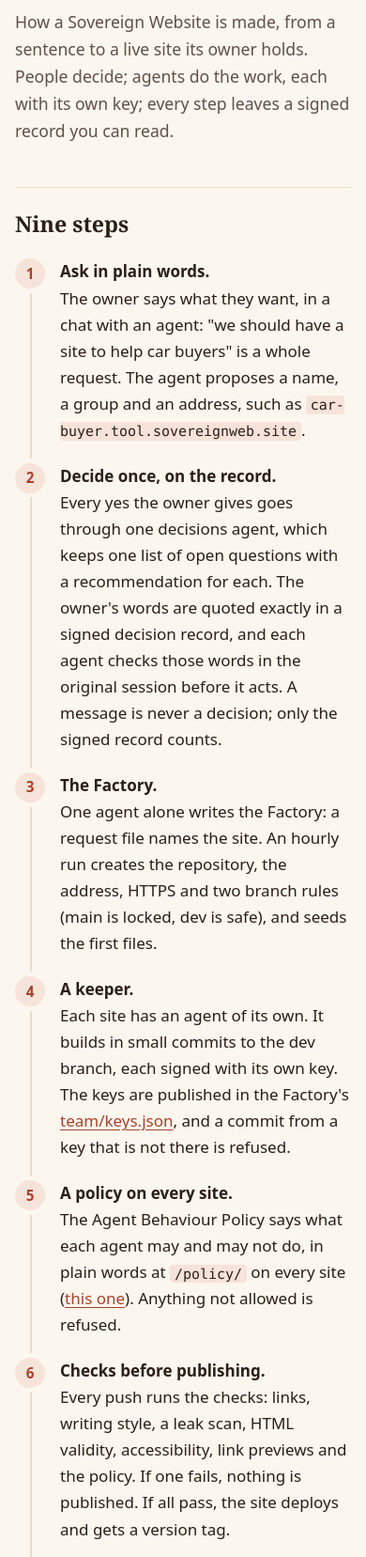
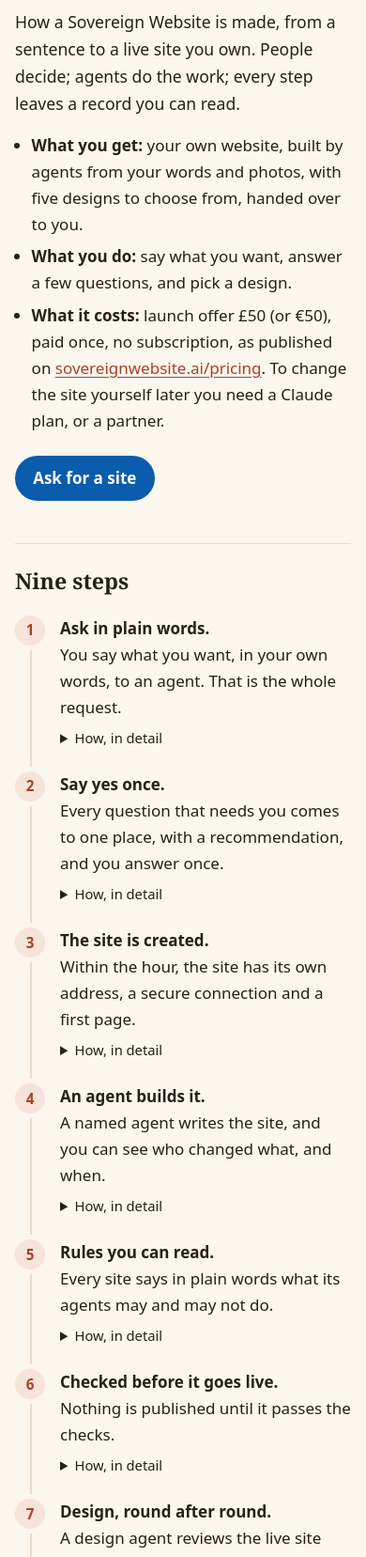
Before and after one commit to SovereignWebsite/Site__Demo__Pipeline-Demo, a plain HTML site: page site/workflow/index.html in a window 390 px wide. Shown: the part 329-1986 px from the top of the page at 94% size. Drawn offline with Linux system fonts and the light colour scheme.

Commit message:
Workflow page, design round 1: what you get, do and pay; owner first, builder detail folded; a button
design.b.rounds round 1 (bedbe41): three plain lines above the steps
(price as published on sovereignwebsite.ai/pricing.html: £50 or €50
launch offer, once); each step with a plain first sentence and the
detail under "How, in detail"; what changing the site looks like after
handover, linking a real owner's /agents/ page; "Ask for a site" as a
button at the top and the end; intro and timeline in the body colour.
The Car Buyer story ends when that site is live.

Decision: 2026-11-23__next-sites
Agent: sites.b@SovereignWebsite.dinis
Claude-Session: https://claude.ai/code/session_01Kw9UwBucXVUaNYRMcWwk67

```diff
--- a/site/workflow/index.html
+++ b/site/workflow/index.html
@@ -24,6 +24,7 @@
 <meta name="color-scheme" content="light dark">
 <link rel="icon" href="../favicon.svg" type="image/svg+xml">
 <link rel="stylesheet" href="../style.css">
+<style>.lede,.three,.table-wrap td{color:inherit}.three{padding-left:1.1rem}.three li{margin:.4rem 0}.steps details{margin:.35rem 0 .2rem}.steps summary{cursor:pointer;font-size:.92rem}.steps details p{margin:.3rem 0 0}.cta{margin:1.4rem 0}.button{display:inline-block;padding:.65rem 1.2rem;border-radius:999px;background:currentColor;text-decoration:none;font-weight:600}.button{background:#0b5cad;color:#fff}@media (prefers-color-scheme:dark){.button{background:#7ab8ff;color:#0d0f12}}</style>
 </head>
 <body>
 <a class="skip" href="#main">Skip to content</a>
@@ -59,34 +60,40 @@
 <main id="main" class="wrap">
 <p class="mark">pipeline-demo.demo.sovereignweb.site / workflow</p>
 <h1>The workflow in one page</h1>
-<p>How a Sovereign Website is made, from a sentence to a live site its owner holds. People decide; agents do the work, each with its own key; every step leaves a signed record you can read.</p>
-
+<p class="lede">How a Sovereign Website is made, from a sentence to a live site you own. People decide; agents do the work; every step leaves a record you can read.</p>
+<ul class="three">
+<li><strong>What you get:</strong> your own website, built by agents from your words and photos, with five designs to choose from, handed over to you.</li>
+<li><strong>What you do:</strong> say what you want, answer a few questions, and pick a design.</li>
+<li><strong>What it costs:</strong> launch offer £50 (or €50), paid once, no subscription, as published on <a href="https://sovereignwebsite.ai/pricing.html">sovereignwebsite.ai/pricing</a>. To change the site yourself later you need a Claude plan, or a partner.</li>
+</ul>
+<p class="cta"><a class="button" href="../request.html">Ask for a site</a></p>
 <h2>Nine steps</h2>
 <ol class="steps">
-<li><strong>Ask in plain words.</strong> The owner says what they want, in a chat with an agent: "we should have a site to help car buyers" is a whole request. The agent proposes a name, a group and an address, such as <code>car-buyer.tool.sovereignweb.site</code>.</li>
-<li><strong>Decide once, on the record.</strong> Every yes the owner gives goes through one decisions agent, which keeps one list of open questions with a recommendation for each. The owner's words are quoted exactly in a signed decision record, and each agent checks those words in the original session before it acts. A message is never a decision; only the signed record counts.</li>
-<li><strong>The Factory.</strong> One agent alone writes the Factory: a request file names the site. An hourly run creates the repository, the address, HTTPS and two branch rules (main is locked, dev is safe), and seeds the first files.</li>
-<li><strong>A keeper.</strong> Each site has an agent of its own. It builds in small commits to the dev branch, each signed with its own key. The keys are published in the Factory's <a href="https://github.com/SovereignWebsite/SovereignWebsite__Factory/blob/dev/team/keys.json">team/keys.json</a>, and a commit from a key that is not there is refused.</li>
-<li><strong>A policy on every site.</strong> The Agent Behaviour Policy says what each agent may and may not do, in plain words at <code>/policy/</code> on every site (<a href="../policy/">this one</a>). Anything not allowed is refused.</li>
-<li><strong>Checks before publishing.</strong> Every push runs the checks: links, writing style, a leak scan, HTML validity, accessibility, link previews and the policy. If one fails, nothing is published. If all pass, the site deploys and gets a version tag.</li>
-<li><strong>Design rounds.</strong> A design agent reviews each live site and sends improvements, round after round. Person and founder sites have five designs and a "Choose a design" control on every page.</li>
-<li><strong>The operator view.</strong> The owner reads progress on pages, not in long chats: the hub's <a href="https://hub.sovereignweb.site/operator/">operator page</a>, the <a href="https://hub.sovereignweb.site/building/">sites being built</a>, and the <a href="https://sites.agents.sovereignweb.site/register/">site register</a>.</li>
-<li><strong>The owner holds it.</strong> The site is static files in a repository. At handover the owner gets the repository, a start page and a prompt for their own Claude, and changes it themselves. Its files, history and address can move anywhere, at any time.</li>
+<li><strong>Ask in plain words.</strong> You say what you want, in your own words, to an agent. That is the whole request.<details><summary>How, in detail</summary><p>Example: "we should have a site to help car buyers". The agent proposes a name, a group and an address, such as <code>car-buyer.tool.sovereignweb.site</code>.</p></details></li>
+<li><strong>Say yes once.</strong> Every question that needs you comes to one place, with a recommendation, and you answer once.<details><summary>How, in detail</summary><p>A decisions agent keeps the list. Your words are quoted exactly in a signed decision record, and each agent checks them in the original conversation before it acts. A message alone is never a decision.</p></details></li>
+<li><strong>The site is created.</strong> Within the hour, the site has its own address, a secure connection and a first page.<details><summary>How, in detail</summary><p>One agent writes a request file in the Factory. An hourly run creates the repository, the address, HTTPS and two branch rules (the published branch is locked), and adds the first files. For this site, the repository existed 43 seconds after the request landed.</p></details></li>
+<li><strong>An agent builds it.</strong> A named agent writes the site, and you can see who changed what, and when.<details><summary>How, in detail</summary><p>Each change is a commit signed with the agent's own key. The keys are published in the Factory's <a href="https://github.com/SovereignWebsite/SovereignWebsite__Factory/blob/dev/team/keys.json">team/keys.json</a>, and a change signed by any other key is refused.</p></details></li>
+<li><strong>Rules you can read.</strong> Every site says in plain words what its agents may and may not do.<details><summary>How, in detail</summary><p>The Agent Behaviour Policy is at <code>/policy/</code> on every site (<a href="../policy/">this one</a>). Anything it does not allow is refused.</p></details></li>
+<li><strong>Checked before it goes live.</strong> Nothing is published until it passes the checks.<details><summary>How, in detail</summary><p>Every change runs: links, writing style, a leak scan, HTML validity, accessibility, link previews and the policy. If one fails, nothing changes on the live site; if all pass, it deploys with a version number.</p></details></li>
+<li><strong>Design, round after round.</strong> A design agent reviews the live site and improves it, and you choose between five designs.<details><summary>How, in detail</summary><p>Each round asks real questions, such as "would you want one?", and ranks fixes. Person and founder sites carry a "Choose a design" control on every page.</p></details></li>
+<li><strong>You watch progress on pages.</strong> You read what is done and what waits on you on a page, not in a long chat.<details><summary>How, in detail</summary><p>The hub's <a href="https://hub.sovereignweb.site/operator/">operator page</a>, the <a href="https://hub.sovereignweb.site/building/">sites being built</a> and the <a href="https://sites.agents.sovereignweb.site/register/">site register</a>.</p></details></li>
+<li><strong>It is yours.</strong> At handover the site is yours to keep, change and move.<details><summary>How, in detail</summary><p>You get the repository, a start page and a prompt for your own Claude. From then on you change the site by asking your Claude in plain words; see how on a real owner's site: <a href="https://kate-curtis-evans.founder.sovereignweb.site/agents/">kate-curtis-evans.founder.sovereignweb.site/agents/</a>. The files, history and address can move anywhere, at any time.</p></details></li>
 </ol>
 
 <h2>One request, as it happened</h2>
-<p>Car Buyer, a toolkit for buying a used car in the UK, on 23 November 2026 (UTC):</p>
+<p>Car Buyer, a toolkit for buying a used car in the UK, on 23 November 2026 (UTC). The story is still being written; the last rows go here when it is live.</p>
 <div class="table-wrap" tabindex="0" role="region" aria-label="Timeline"><table>
 <tr><th>When</th><th>What</th></tr>
 <tr><td>about 14:20</td><td>Dinis Cruz shares a briefing on buying a used car in the UK and asks for a site that helps any car buyer.</td></tr>
 <tr><td>about 14:25</td><td>sites.b proposes the toolkit, its address and what it will and will not do, and sends the request to the Factory.</td></tr>
-<tr><td>about 14:26</td><td>factory.b has the request file ready, signed, with its checks green, and routes it to the decisions agent.</td></tr>
-<tr><td>15:09</td><td>Dinis says yes in the decisions agent's session; it becomes a signed record.</td></tr>
-<tr><td>next</td><td>The record lands, the hourly run creates the repository, and sites.b builds the first version.</td></tr>
+<tr><td>about 14:26</td><td>factory.b has the request file ready, signed, with its checks passed, and sends it to the decisions agent.</td></tr>
+<tr><td>15:09</td><td>Dinis says yes in the decisions agent's conversation; it becomes a signed record.</td></tr>
+<tr><td>next</td><td>The site is created and its agent builds the first version.</td></tr>
 </table></div>
 
 <h2>Want a site made this way?</h2>
-<p>Start with <a href="../request.html">asking for a site</a>, see what has been made on the <a href="https://hub.sovereignweb.site/">hub</a>, and read what a Sovereign Website is at <a href="https://sovereignwebsite.ai/">sovereignwebsite.ai</a>.</p>
+<p>See what has been made on the <a href="https://hub.sovereignweb.site/">hub</a>, or read what a Sovereign Website is at <a href="https://sovereignwebsite.ai/">sovereignwebsite.ai</a>.</p>
+<p class="cta"><a class="button" href="../request.html">Ask for a site</a></p>
 </main>
 <footer class="site-footer"><div class="wrap"><nav class="site-links" aria-label="About this site"><a href="../start/">Start here</a> <a href="../agents/">Use with your AI</a> <a href="../admin/">How this site was made</a> · <a href="/policy/">Agent policy</a></nav>
 <p>A sovereign website, made with the <a href="https://sovereignwebsite.org/">open pattern</a>. Source: <a href="https://github.com/SovereignWebsite/Site__Demo__Pipeline-Demo">github.com/SovereignWebsite/Site__Demo__Pipeline-Demo</a>. Text licensed <a href="https://creativecommons.org/licenses/by/4.0/">CC BY 4.0</a>. No cookies, no tracking.</p></div></footer>
```
